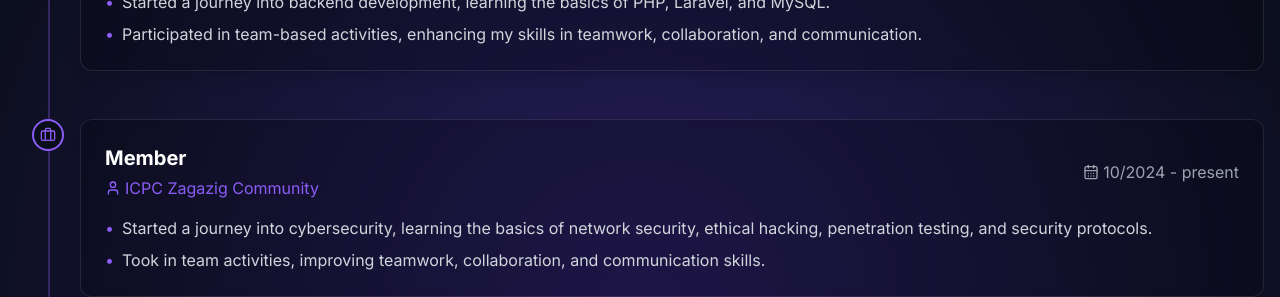
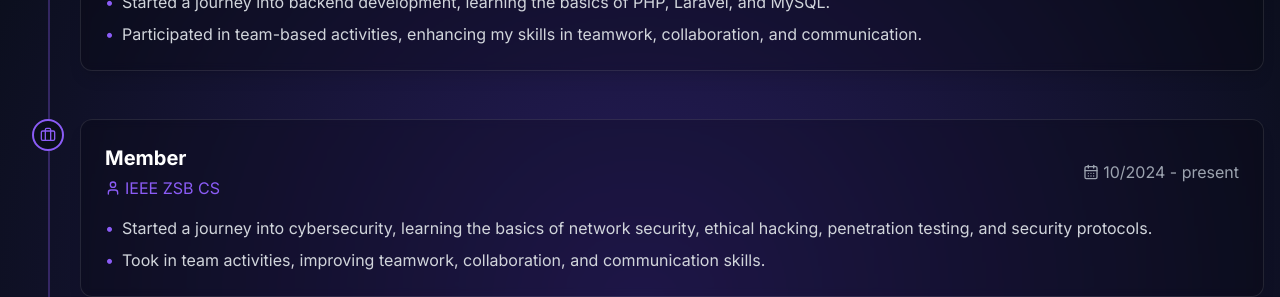
Before and after one commit to yaserbelal/cosmic-folio-galaxy-glow, a React (Vite) app: page /experience in a window 1280 px wide. Shown: the part 895-1192 px from the top of the page. Built offline with nearby package versions, Linux system fonts and the light colour scheme.

Commit message:
edit some experience

```diff
--- a/src/pages/Experience.tsx
+++ b/src/pages/Experience.tsx
@@ -26,7 +26,7 @@ const Experience = () => {
       title: "Human Resources Team Member",
       company: "GDG On-Campus Zagazig",
       period: "03/2025 - present",
-      location: "On-Campus Zagazig",
+      location: "GDG On-Campus Zagazig",
       responsibilities: [
         "Worked as a Human Resources Team Member supporting recruitment and organizational tasks.",
         "Assisted in coordinating interviews, managing candidate communications, and maintaining HR records.",
@@ -57,9 +57,9 @@ const Experience = () => {
     },
     {
       title: "Member",
-      company: "ICPC Zagazig Community",
+      company: "IEEE ZSB CS",
       period: "10/2024 - present",
-      location: "ICPC Zagazig Community",
+      location: "IEEE ZSB CS",
       responsibilities: [
         "Started a journey into cybersecurity, learning the basics of network security, ethical hacking, penetration testing, and security protocols.",
         "Took in team activities, improving teamwork, collaboration, and communication skills.",
```
